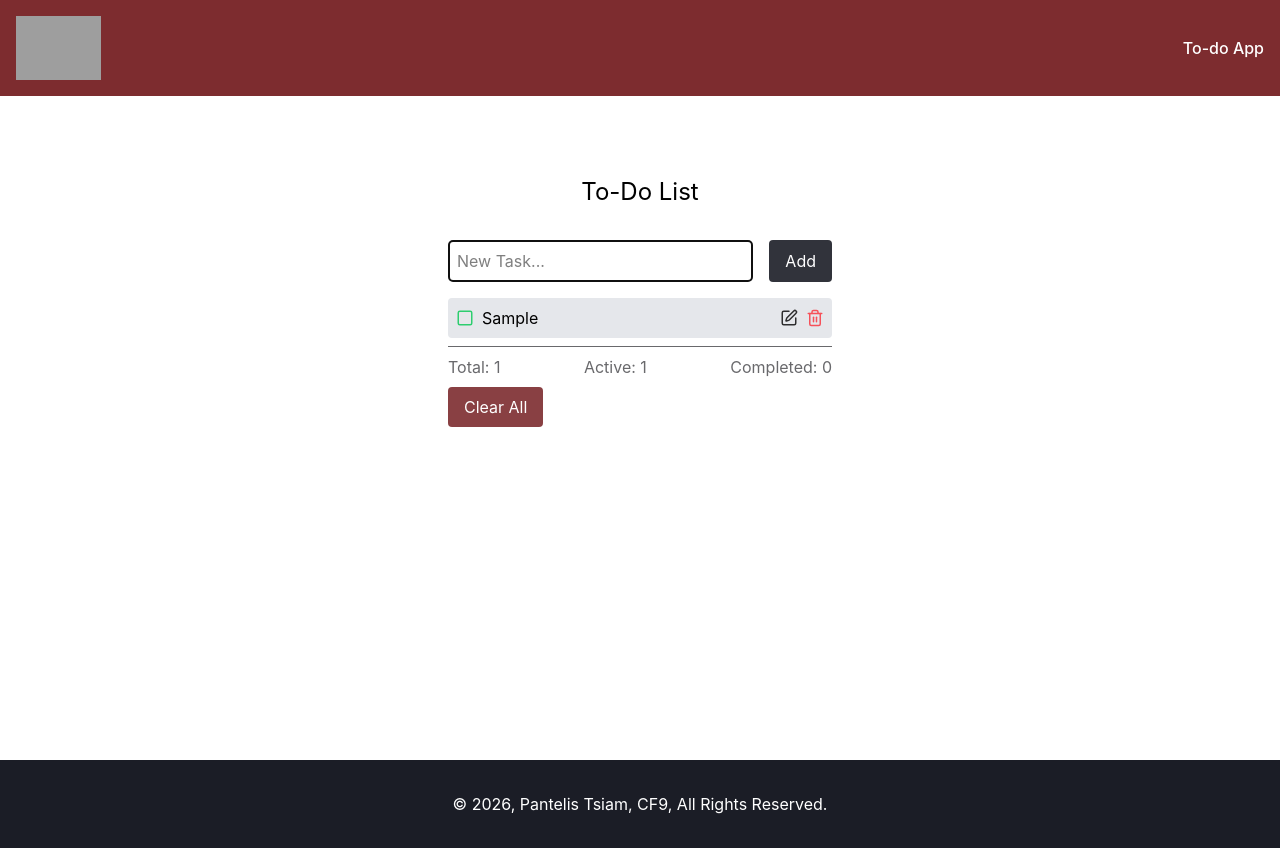
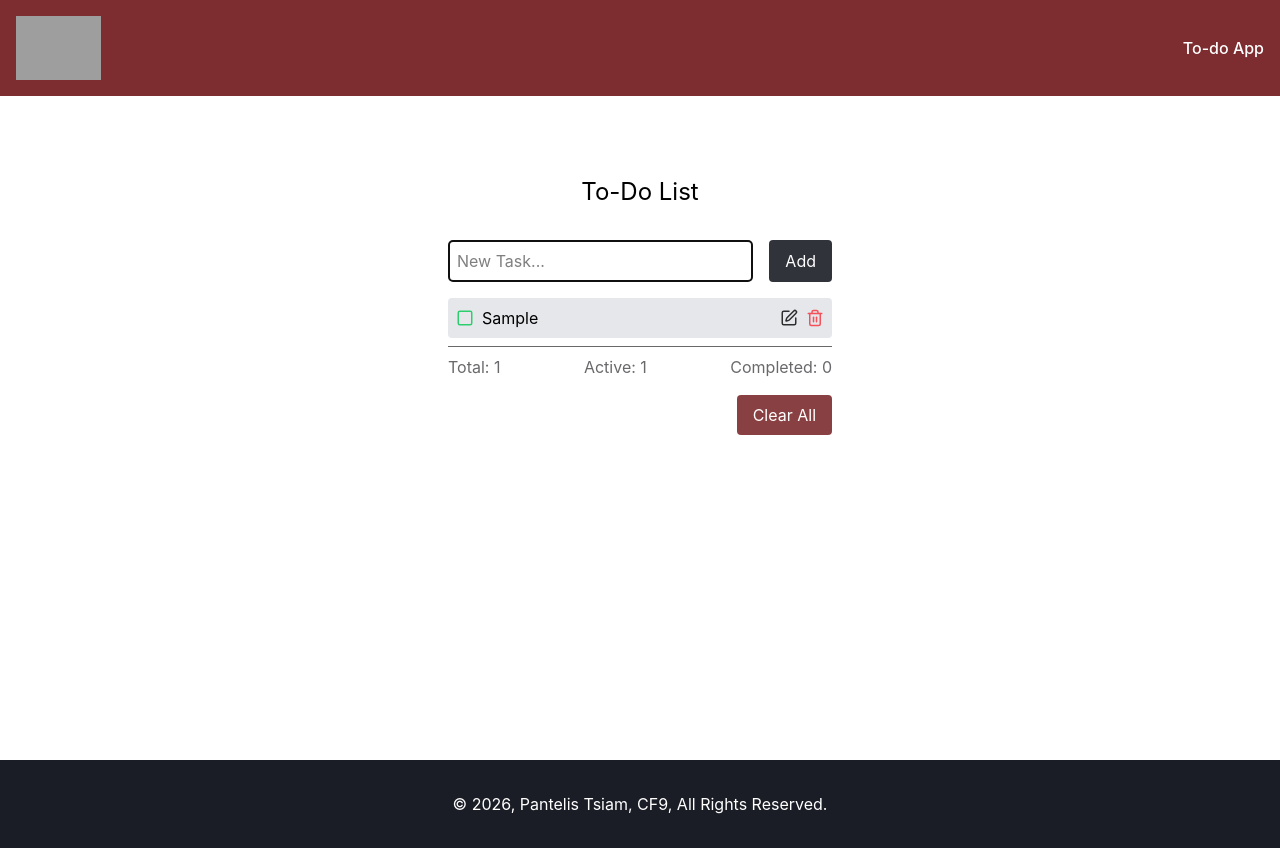
Before and after one commit to PantelisTs/cf9-react-todo-app, a React (Vite) app: page / in a window 1280 px wide. Both pictures are taken after typing "Sample" into the empty fields and a click on the button "Add". Built offline with nearby package versions, Linux system fonts and the light colour scheme; grey boxes are pictures that could not be loaded.

Commit message:
chore(ui): move button at the end of the line

```diff
--- a/src/features/todo/TodoApp.tsx
+++ b/src/features/todo/TodoApp.tsx
@@ -34,11 +34,17 @@
                 <TodoStats todos={todos} />
 
                 {todos.length > 0 && (
-                    <Button
-                        addClasses="bg-cf-dark-red mt-2"
-                        label="Clear All"
-                        onClick={clearAll}
-                    />
+                    <>
+                        <div className="text-end mt-4">
+                            <Button
+                                addClasses="bg-cf-dark-red "
+                                label="Clear All"
+                                onClick={clearAll}
+                            />
+                        </div>
+
+                    </>
+
                 )}
             </div>
         </>
```
